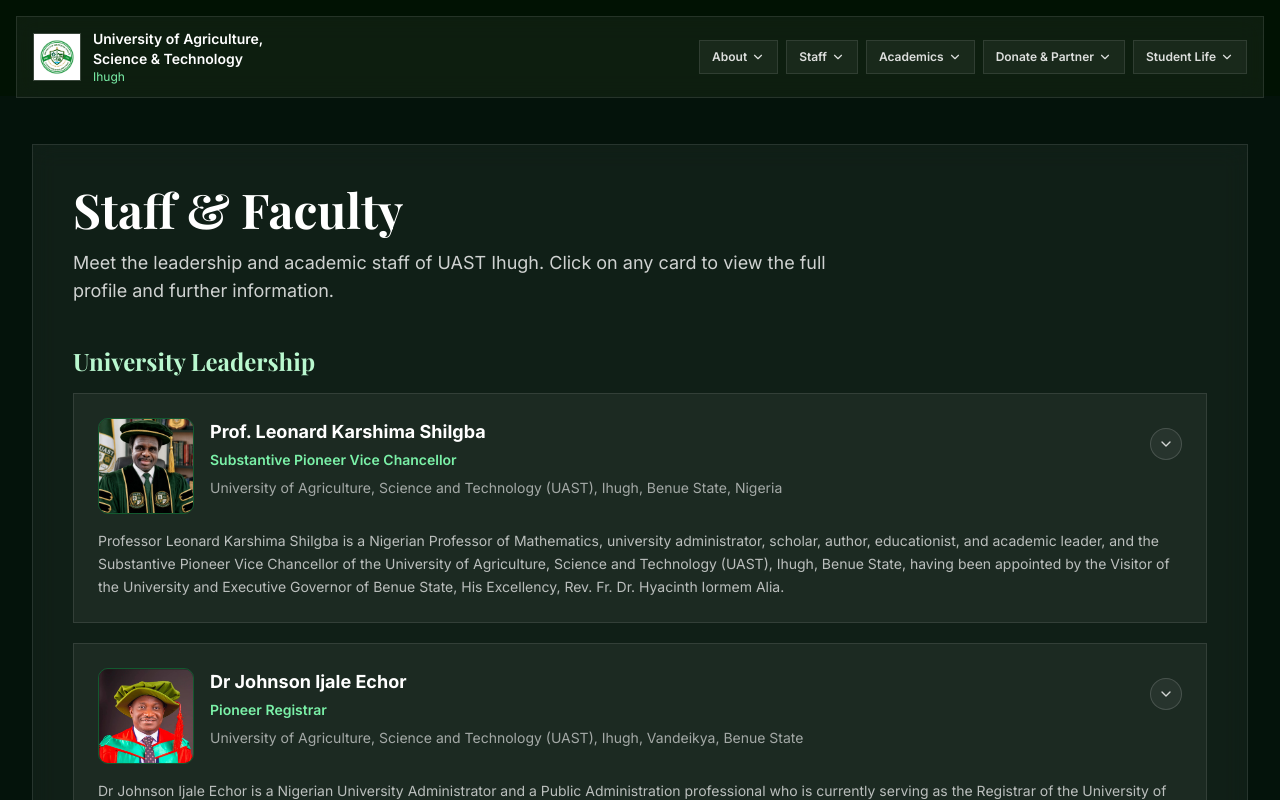
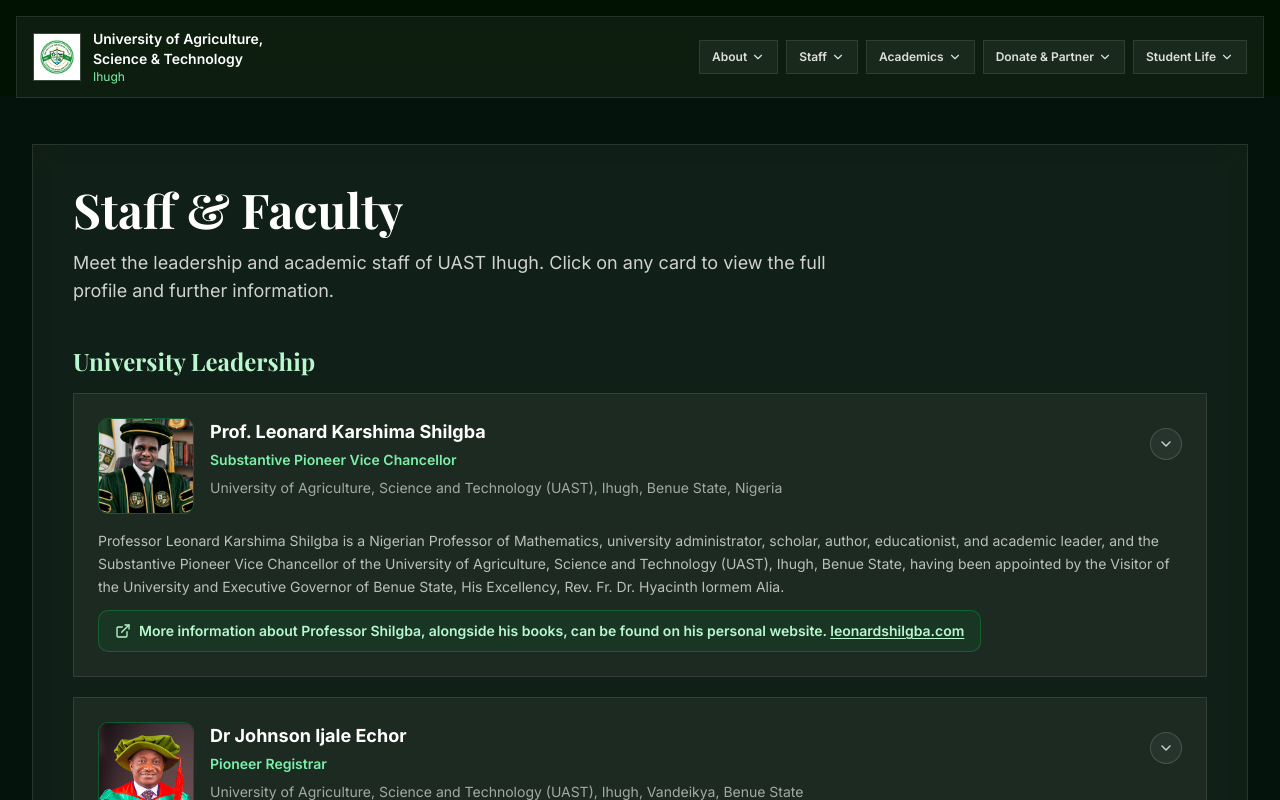
Before and after one commit to SoldierofGod-8/Uni-Website, a Next.js app in the folder uast-university-website/: page /Uni-Website/staff in a window 1280 px wide. Shown: the top 800 px of the page. Built offline with nearby package versions, Linux system fonts and the light colour scheme.

Commit message:
Add personal website link to VC profile on staff page

```diff
--- a/uast-university-website/src/components/staff/StaffCard.tsx
+++ b/uast-university-website/src/components/staff/StaffCard.tsx
@@ -3,7 +3,7 @@
 import { useState } from "react";
 import { motion, AnimatePresence } from "framer-motion";
 import Image from "next/image";
-import { ChevronDown } from "lucide-react";
+import { ChevronDown, ExternalLink } from "lucide-react";
 import type { StaffMember } from "@/lib/staff";
 
 export default function StaffCard({ member }: { member: StaffMember }) {
@@ -24,7 +24,7 @@
         type="button"
         onClick={() => setExpanded((v) => !v)}
         aria-expanded={expanded}
-        className="w-full text-left p-5 md:p-6"
+        className="w-full text-left p-5 md:p-6 pb-3 md:pb-3"
       >
         <span className="flex items-start gap-4">
           {featured && member.image ? (
@@ -70,6 +70,25 @@
           {member.summary}
         </span>
       </button>
+
+      {member.website && (
+        <div className="px-5 md:px-6 pb-5 md:pb-6">
+          <a
+            href={member.website.url}
+            target="_blank"
+            rel="noopener noreferrer"
+            className="inline-flex items-center gap-2 rounded-[10px] border border-green-500/30 bg-green-600/10 text-green-200 px-4 py-2.5 text-sm font-semibold hover:bg-green-600/20 transition-all"
+          >
+            <ExternalLink className="w-4 h-4 flex-shrink-0" />
+            <span>
+              {member.website.note}{" "}
+              <span className="underline underline-offset-2">
+                {member.website.url.replace(/^https?:\/\//, "").replace(/\/$/, "")}
+              </span>
+            </span>
+          </a>
+        </div>
+      )}
 
       <AnimatePresence initial={false}>
         {expanded && (
--- a/uast-university-website/src/lib/staff.ts
+++ b/uast-university-website/src/lib/staff.ts
@@ -14,6 +14,7 @@
   image?: string;
   summary: string;
   featured?: boolean;
+  website?: { url: string; note: string };
   sections?: StaffSection[];
   footerNote?: string;
 };
@@ -28,6 +29,10 @@
     featured: true,
     summary:
       "Professor Leonard Karshima Shilgba is a Nigerian Professor of Mathematics, university administrator, scholar, author, educationist, and academic leader, and the Substantive Pioneer Vice Chancellor of the University of Agriculture, Science and Technology (UAST), Ihugh, Benue State, having been appointed by the Visitor of the University and Executive Governor of Benue State, His Excellency, Rev. Fr. Dr. Hyacinth Iormem Alia.",
+    website: {
+      url: "https://leonardshilgba.com/",
+      note: "More information about Professor Shilgba, alongside his books, can be found on his personal website.",
+    },
     sections: [
       {
         heading: "Academic Background",
```
